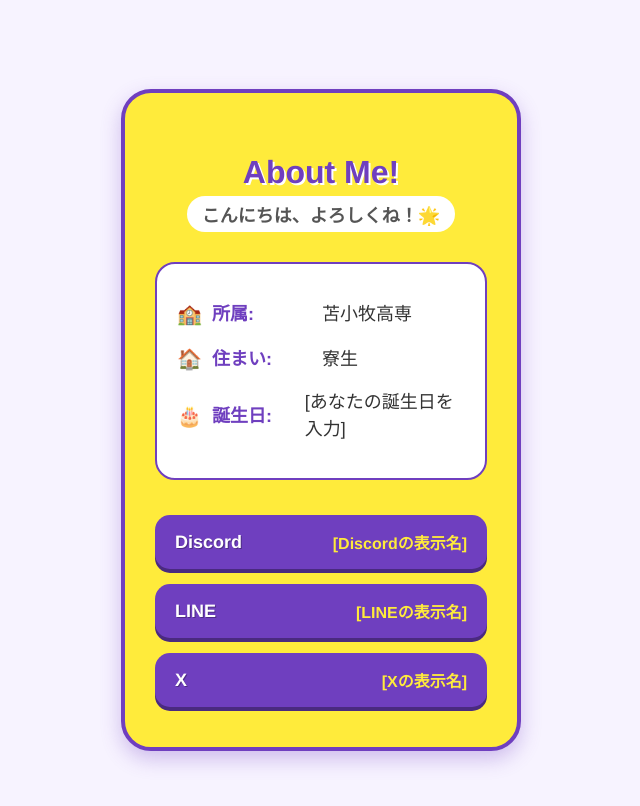
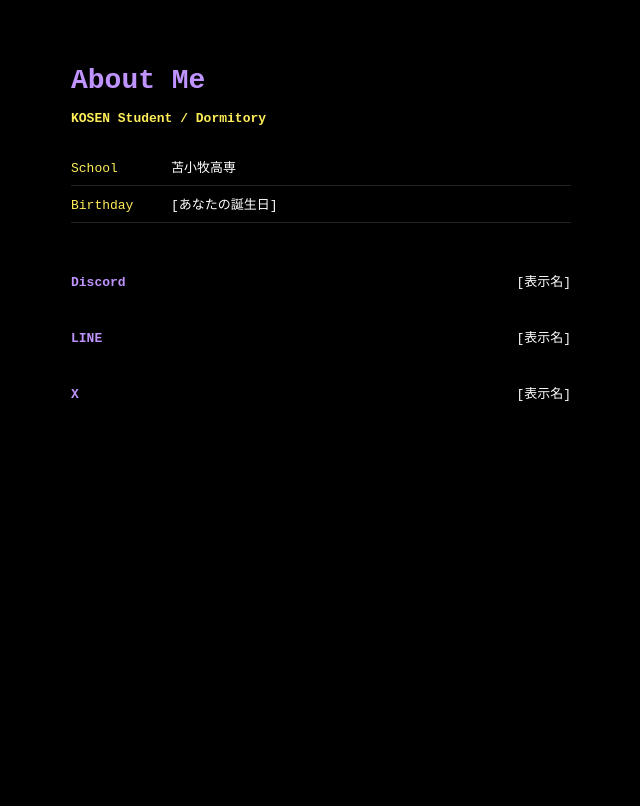
Before and after one commit to as53820/my-website, a plain HTML site: page index.html in a window 1280 px wide. Shown: the whole page, without its empty margins (319-959 px from the left). Drawn offline with Linux system fonts and the light colour scheme.

Commit message:
Change to dark flat style

```diff
--- a/index.html
+++ b/index.html
@@ -4,133 +4,79 @@
 <head>
     <meta charset="UTF-8">
     <meta name="viewport" content="width=device-width, initial-scale=1.0">
-    <title>About Me!</title>
+    <title>Profile</title>
     <style>
-        /* 基本スタイル：紫と黄色のポップな配色 */
+        /* 背景真っ暗、無駄な囲いなし */
         body {
-            font-family: 'Hiragino Maru Gothic ProN', 'Rounded Mplus 1c', 'Helvetica Neue', Arial, sans-serif;
-            /* 丸ゴシック系でポップに */
-            background-color: #f7f3ff;
-            /* 薄い紫の背景 */
-            color: #333;
+            background-color: #000;
+            color: #fff;
+            font-family: monospace;
+            /* ターミナル風フォント */
             margin: 0;
-            padding: 20px;
-            display: flex;
-            justify-content: center;
-            align-items: center;
-            min-height: 100vh;
+            padding: 40px 20px;
+            line-height: 1.6;
         }
 
-        /* メインコンテナ：明るい黄色と丸み */
         .container {
-            background-color: #ffeb3b;
-            /* 明るい黄色 */
-            width: 100%;
-            max-width: 400px;
-            border-radius: 30px;
-            /* 角を大きく丸く */
-            box-shadow: 0 8px 20px rgba(111, 63, 191, 0.3);
-            /* 紫系の影 */
-            padding: 40px 30px;
-            text-align: center;
-            box-sizing: border-box;
-            border: 4px solid #6f3fbf;
-            /* 濃い紫の枠線 */
+            max-width: 500px;
+            margin: 0 auto;
         }
 
-        /* 見出し：紫で元気に */
+        /* 名前・タイトル */
         h1 {
-            font-size: 32px;
+            font-size: 28px;
+            color: #bf94ff;
+            /* 明るい紫 */
             margin-bottom: 5px;
-            color: #6f3fbf;
-            /* 濃い紫 */
-            text-shadow: 2px 2px 0px #fff;
-            /* 白い影で立体感 */
         }
 
-        h2 {
-            font-size: 18px;
+        .status {
+            color: #ffee58;
+            /* 明るい黄色 */
             font-weight: bold;
-            color: #555;
-            margin-top: 0;
             margin-bottom: 30px;
-            background-color: #fff;
-            /* 白い背景で読みやすく */
-            display: inline-block;
-            padding: 5px 15px;
-            border-radius: 20px;
         }
 
-        /* プロフィール情報：白背景に紫の文字 */
-        .profile-info {
-            text-align: left;
-            margin-bottom: 35px;
-            background-color: #fff;
-            padding: 20px;
-            border-radius: 20px;
-            border: 2px solid #6f3fbf;
+        /* プロフィールセクション */
+        .info {
+            margin-bottom: 40px;
         }
 
-        .profile-info p {
-            margin: 15px 0;
-            font-size: 18px;
-            line-height: 1.5;
-            display: flex;
-            align-items: center;
+        .info div {
+            margin: 10px 0;
+            border-bottom: 1px solid #222;
+            /* 控えめな区切り線 */
+            padding-bottom: 5px;
         }
 
-        .profile-info strong {
-            color: #6f3fbf;
+        .label {
+            color: #ffee58;
             display: inline-block;
-            width: 110px;
-            font-weight: bold;
+            width: 100px;
         }
 
-        /* アイコン（絵文字）を追加してポップに */
-        .icon {
-            margin-right: 10px;
-            font-size: 20px;
-        }
-
-        /* SNSリンク：紫ベースのボタン */
-        .sns-links {
+        /* SNSセクション */
+        .sns {
             display: flex;
             flex-direction: column;
             gap: 15px;
         }
 
         .sns-item {
-            display: flex;
-            align-items: center;
-            justify-content: space-between;
-            background-color: #6f3fbf;
-            /* 濃い紫 */
-            padding: 15px 20px;
-            border-radius: 15px;
             text-decoration: none;
             color: #fff;
-            transition: transform 0.2s, box-shadow 0.2s;
-            box-shadow: 0 4px 0px #4a2a80;
-            /* 立体的な影 */
+            display: flex;
+            justify-content: space-between;
+            padding: 10px 0;
         }
 
-        /* タップ時のアニメーション */
-        .sns-item:active {
-            transform: translateY(4px);
-            box-shadow: 0 0px 0px #4a2a80;
-        }
-
-        .sns-name {
+        .sns-label {
+            color: #bf94ff;
             font-weight: bold;
-            font-size: 18px;
-            text-shadow: 1px 1px 0px rgba(0, 0, 0, 0.3);
         }
 
         .sns-id {
-            color: #ffeb3b;
-            /* 黄色でIDを表示 */
-            font-size: 16px;
-            font-weight: bold;
+            color: #fff;
         }
     </style>
 </head>
@@ -138,27 +84,26 @@
 <body>
 
     <div class="container">
-        <h1>About Me!</h1>
-        <h2>こんにちは、よろしくね！🌟</h2>
+        <h1>About Me</h1>
+        <div class="status">KOSEN Student / Dormitory</div>
 
-        <div class="profile-info">
-            <p><span class="icon">🏫</span><strong>所属:</strong> 苫小牧高専</p>
-            <p><span class="icon">🏠</span><strong>住まい:</strong> 寮生</p>
-            <p><span class="icon">🎂</span><strong>誕生日:</strong> [あなたの誕生日を入力]</p>
+        <div class="info">
+            <div><span class="label">School</span>苫小牧高専</div>
+            <div><span class="label">Birthday</span>[あなたの誕生日]</div>
         </div>
 
-        <div class="sns-links">
-            <div class="sns-item discord">
-                <span class="sns-name">Discord</span>
-                <span class="sns-id">[Discordの表示名]</span>
+        <div class="sns">
+            <div class="sns-item">
+                <span class="sns-label">Discord</span>
+                <span class="sns-id">[表示名]</span>
             </div>
-            <div class="sns-item line">
-                <span class="sns-name">LINE</span>
-                <span class="sns-id">[LINEの表示名]</span>
+            <div class="sns-item">
+                <span class="sns-label">LINE</span>
+                <span class="sns-id">[表示名]</span>
             </div>
-            <div class="sns-item x">
-                <span class="sns-name">X</span>
-                <span class="sns-id">[Xの表示名]</span>
+            <div class="sns-item">
+                <span class="sns-label">X</span>
+                <span class="sns-id">[表示名]</span>
             </div>
         </div>
     </div>
```
